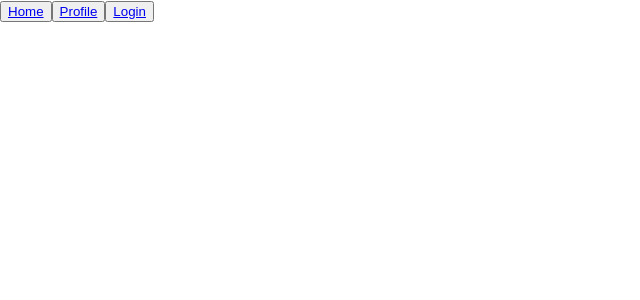
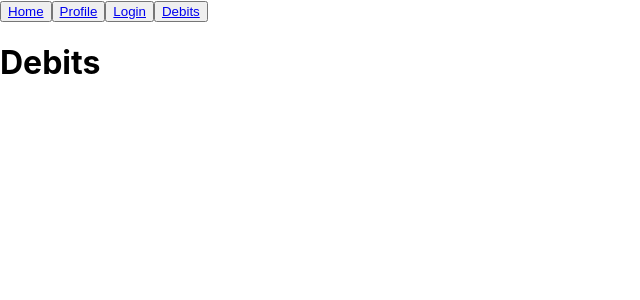
Before and after one commit to JosephLaMantia/Bank-of-React, a React (Create React App) app: page /debits in a window 1280 px wide. Shown: the top 300 px of the page, without its empty margins (0-640 px from the left). Built offline with nearby package versions, Linux system fonts and the light colour scheme; no server answers.

Commit message:
Added debits page. closes #2

```diff
--- a/src/App.js
+++ b/src/App.js
@@ -4,6 +4,7 @@ import Home from "./components/Home";
 import UserProfile from "./components/UserProfile";
 import Nav from "./components/Nav";
 import LogIn from "./components/Login";
+import Debits from "./components/Debits";
 import axios from "axios";
 
 class App extends Component {
@@ -80,6 +81,9 @@ class App extends Component {
         {...this.props}
       />
     );
+    const DebitsComponent = () => (
+      <Debits/>
+    );
 
     return (
       <Router>
@@ -88,6 +92,7 @@ class App extends Component {
           <Route exact path="/" render={HomeComponent} />
           <Route exact path="/userProfile" render={UserProfileComponent} />
           <Route exact path="/login" render={LogInComponent} />
+          <Route exact path="/debits" render={DebitsComponent} />
         </div>
       </Router>
     );
--- a/src/components/Debits.js
+++ b/src/components/Debits.js
@@ -5,7 +5,7 @@ class Debits extends Component {
   render() {
     return (
         <div>
-
+          <h1>Debits</h1>
         </div>
     );
   }
--- a/src/components/Nav.js
+++ b/src/components/Nav.js
@@ -8,6 +8,7 @@ export default class Nav extends Component {
                 <button className="nav-button"><Link to="./">Home</Link></button>
                 <button className="nav-button"><Link to="./userProfile">Profile</Link></button>
                 <button className="nav-button"><Link to="./login">Login</Link></button>
+                <button className="nav-button"><Link to="./debits">Debits</Link></button>
             </div>
         )
     }
```
Also changed, not shown: 1 other file (tests, documents, lock files or other folders).
